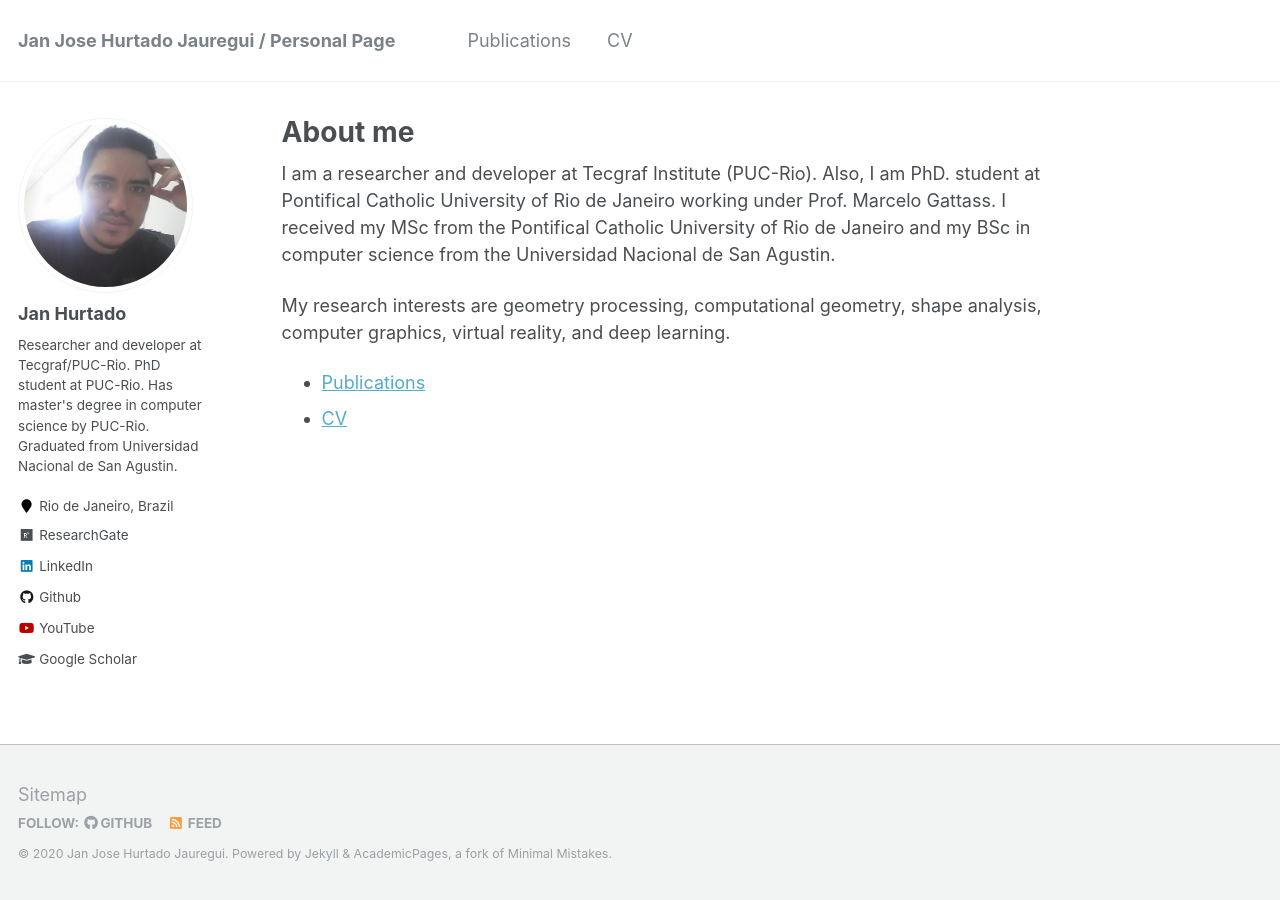
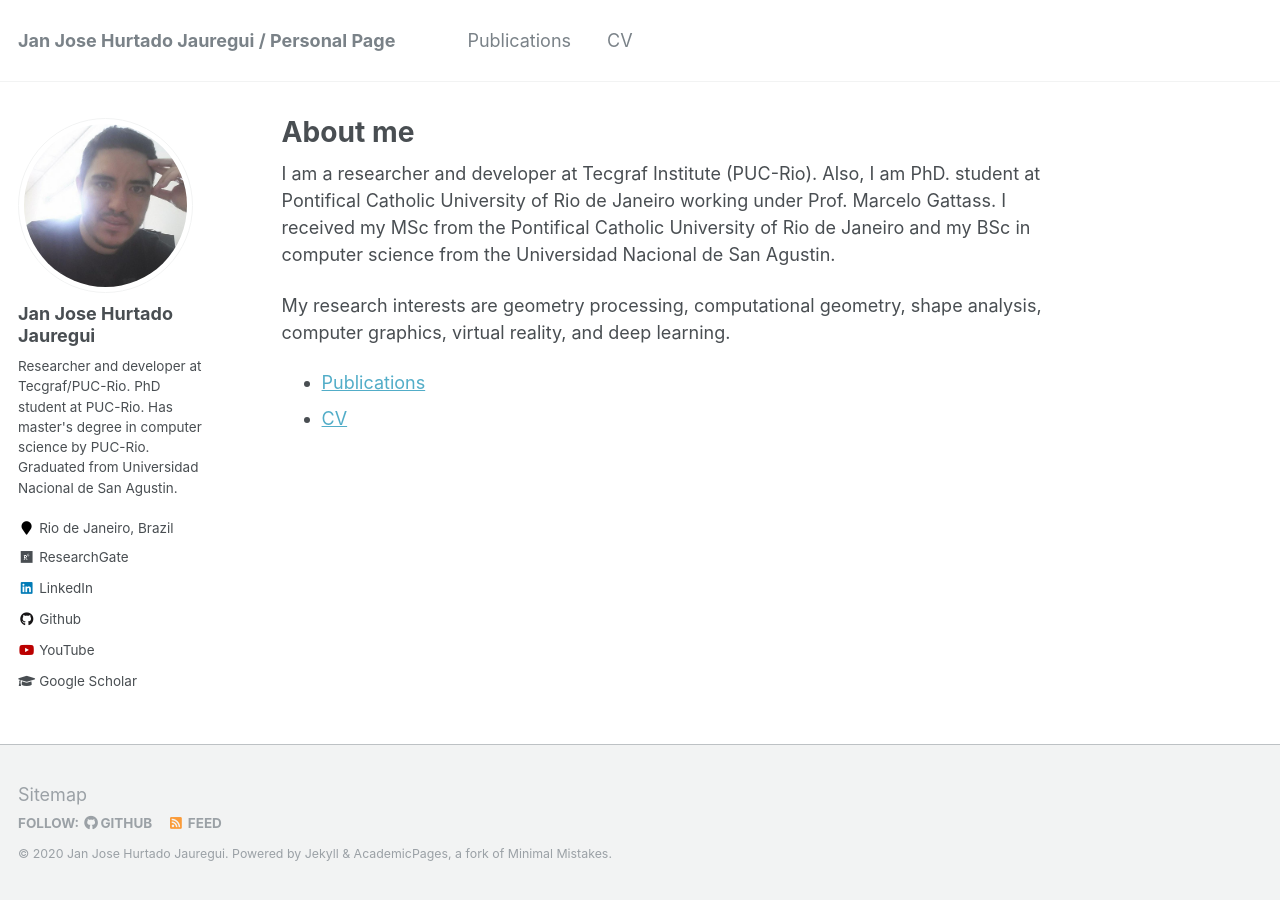
Before and after one commit to JanHurtado/JanHurtado.github.io, a Jekyll site: the page built from _pages/about.md, in a window 1280 px wide. Built offline with Jekyll 4.4.1, drawn with Linux system fonts in a browser that asks for light colours.

Commit message:
full name

```diff
--- a/_config.yml
+++ b/_config.yml
@@ -80,7 +80,7 @@ analytics:
 
 # Site Author
 author:
-  name             : "Jan Hurtado"
+  name             : "Jan Jose Hurtado Jauregui"
   avatar           : "profile.jpg"
   bio              : "Researcher and developer at Tecgraf/PUC-Rio. PhD student at PUC-Rio. Has master's degree in computer science by PUC-Rio. Graduated from Universidad Nacional de San Agustin."
   location         : "Rio de Janeiro, Brazil"
```
